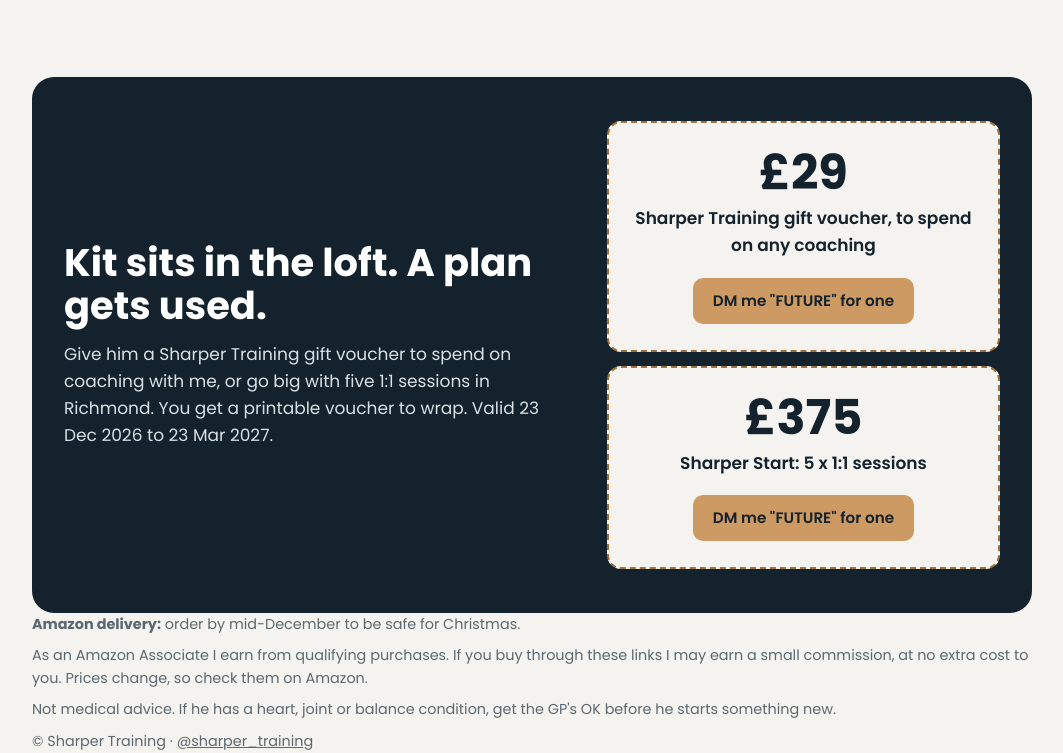
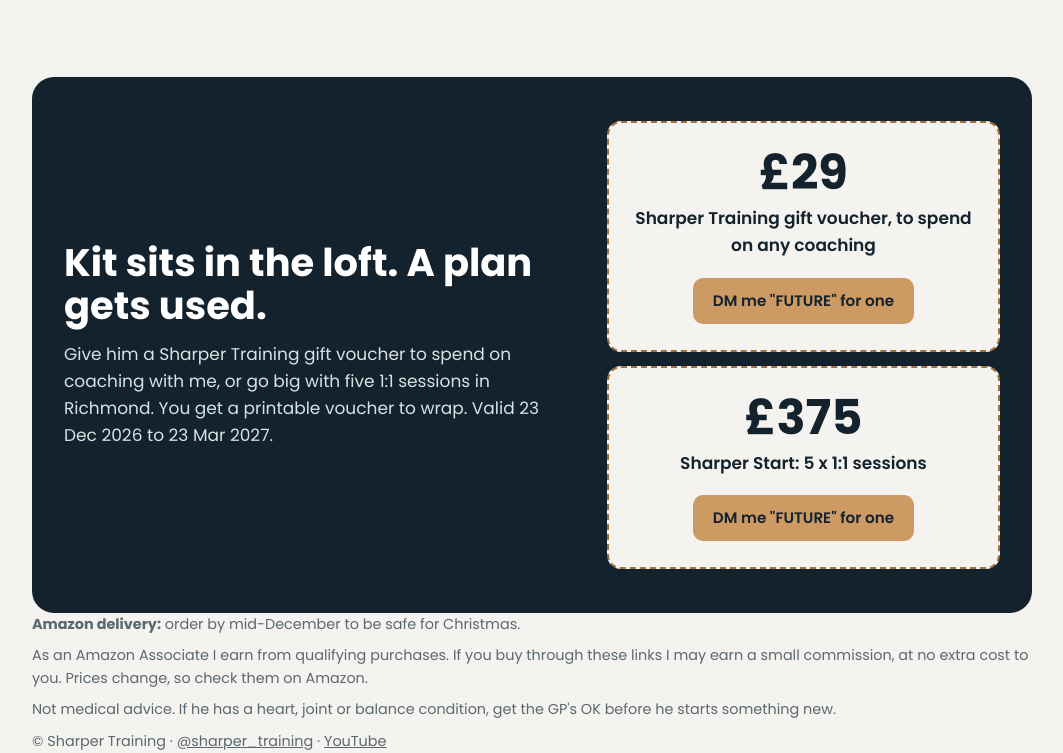
Before and after one commit to gregorysharpe15-boop/future-proof-score, a plain HTML site: page gifts/index.html in a window 1280 px wide. Shown: the part 6184-6937 px from the top of the page, without its empty margins (108-1171 px from the left). Drawn offline with Linux system fonts and the light colour scheme.

Commit message:
Add Sharper Training YouTube link to footer
Co-Authored-By: Claude Opus 5.5 <noreply@anthropic.com>

```diff
--- a/gifts/index.html
+++ b/gifts/index.html
@@ -118,7 +118,7 @@ footer p+p{margin-top:8px}
   <p><b>Amazon delivery:</b> order by mid-December to be safe for Christmas.</p>
   <p>As an Amazon Associate I earn from qualifying purchases. If you buy through these links I may earn a small commission, at no extra cost to you. Prices change, so check them on Amazon.</p>
   <p>Not medical advice. If he has a heart, joint or balance condition, get the GP's OK before he starts something new.</p>
-  <p>© Sharper Training · <a href="https://www.instagram.com/sharper_training/">@sharper_training</a></p>
+  <p>© Sharper Training · <a href="https://www.instagram.com/sharper_training/">@sharper_training</a> · <a href="https://www.youtube.com/@sharpertraininguk">YouTube</a></p>
 </footer>
 
 <script>
```
